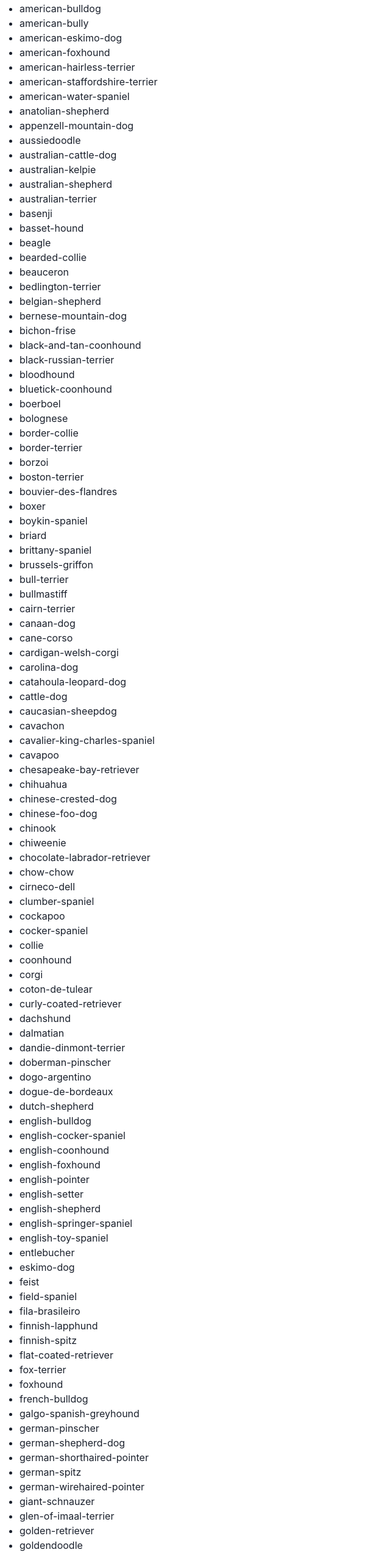
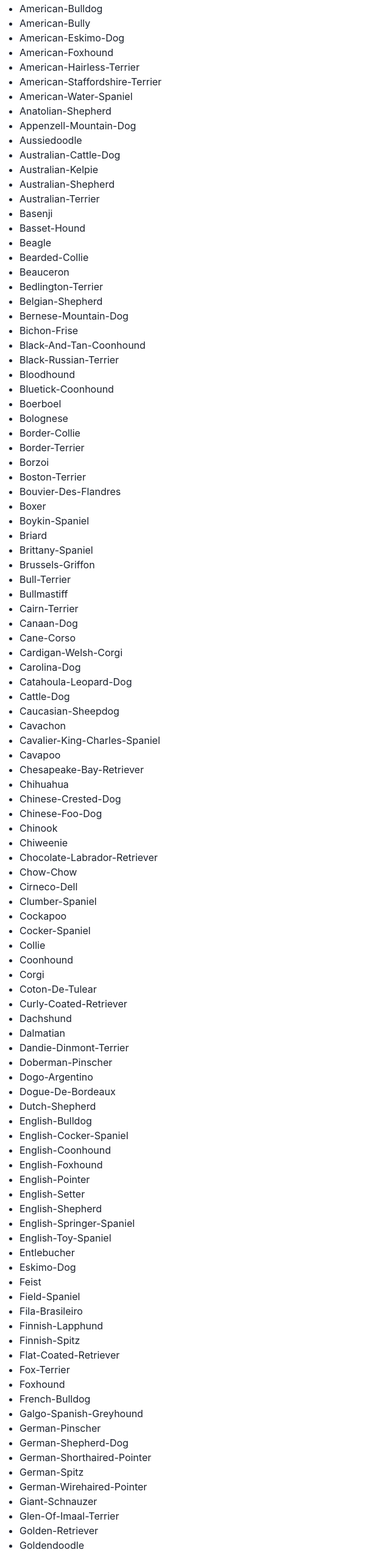
Before and after one commit to cameronoberlies/PetGPT, a React (Create React App) app in the folder client/: page /breed in a window 1280 px wide. Shown: the part 234-2784 px from the top of the page at 61% size, without its empty margins (0-640 px from the left). Built offline with nearby package versions, Linux system fonts and the light colour scheme.

Commit message:
dog breeds to render in uppercase, toLowerCase for URL

```diff
--- a/client/src/pages/Breed.jsx
+++ b/client/src/pages/Breed.jsx
@@ -3,271 +3,276 @@ import React from 'react';
 
 const Breeds = () => {
     const dogBreeds = [
-        'akbash',
-        'akita',
-        'alaskan-malamute',
-        'american-bulldog',
-        'american-bully',
-        'american-eskimo-dog',
-        'american-foxhound',
-        'american-hairless-terrier',
-        'american-staffordshire-terrier',
-        'american-water-spaniel',
-        'anatolian-shepherd',
-        'appenzell-mountain-dog',
-        'aussiedoodle',
-        'australian-cattle-dog',
-        'australian-kelpie',
-        'australian-shepherd',
-        'australian-terrier',
-        'basenji',
-        'basset-hound',
-        'beagle',
-        'bearded-collie',
-        'beauceron',
-        'bedlington-terrier',
-        'belgian-shepherd',
-        'bernese-mountain-dog',
-        'bichon-frise',
-        'black-and-tan-coonhound',
-        'black-russian-terrier',
-        'bloodhound',
-        'bluetick-coonhound',
-        'boerboel',
-        'bolognese',
-        'border-collie',
-        'border-terrier',
-        'borzoi',
-        'boston-terrier',
-        'bouvier-des-flandres',
-        'boxer',
-        'boykin-spaniel',
-        'briard',
-        'brittany-spaniel',
-        'brussels-griffon',
-        'bull-terrier',
-        'bullmastiff',
-        'cairn-terrier',
-        'canaan-dog',
-        'cane-corso',
-        'cardigan-welsh-corgi',
-        'carolina-dog',
-        'catahoula-leopard-dog',
-        'cattle-dog',
-        'caucasian-sheepdog',
-        'cavachon',
-        'cavalier-king-charles-spaniel',
-        'cavapoo',
-        'chesapeake-bay-retriever',
-        'chihuahua',
-        'chinese-crested-dog',
-        'chinese-foo-dog',
-        'chinook',
-        'chiweenie',
-        'chocolate-labrador-retriever',
-        'chow-chow',
-        'cirneco-dell',
-        'clumber-spaniel',
-        'cockapoo',
-        'cocker-spaniel',
-        'collie',
-        'coonhound',
-        'corgi',
-        'coton-de-tulear',
-        'curly-coated-retriever',
-        'dachshund',
-        'dalmatian',
-        'dandie-dinmont-terrier',
-        'doberman-pinscher',
-        'dogo-argentino',
-        'dogue-de-bordeaux',
-        'dutch-shepherd',
-        'english-bulldog',
-        'english-cocker-spaniel',
-        'english-coonhound',
-        'english-foxhound',
-        'english-pointer',
-        'english-setter',
-        'english-shepherd',
-        'english-springer-spaniel',
-        'english-toy-spaniel',
-        'entlebucher',
-        'eskimo-dog',
-        'feist',
-        'field-spaniel',
-        'fila-brasileiro',
-        'finnish-lapphund',
-        'finnish-spitz',
-        'flat-coated-retriever',
-        'fox-terrier',
-        'foxhound',
-        'french-bulldog',
-        'galgo-spanish-greyhound',
-        'german-pinscher',
-        'german-shepherd-dog',
-        'german-shorthaired-pointer',
-        'german-spitz',
-        'german-wirehaired-pointer',
-        'giant-schnauzer',
-        'glen-of-imaal-terrier',
-        'golden-retriever',
-        'goldendoodle',
-        'gordon-setter',
-        'great-dane',
-        'great-pyrenees',
-        'greater-swiss-mountain-dog',
-        'greyhound',
-        'hamiltonstovare',
-        'harrier',
-        'havanese',
-        'hound',
-        'hovawart',
-        'husky',
-        'ibizan-hound',
-        'icelandic-sheepdog',
-        'illyrian-sheepdog',
-        'irish-setter',
-        'irish-terrier',
-        'irish-water-spaniel',
-        'irish-wolfhound',
-        'italian-greyhound',
-        'jack-russell-terrier',
-        'japanese-chin',
-        'jindo',
-        'kai-dog',
-        'karelian-bear-dog',
-        'keeshond',
-        'kerry-blue-terrier',
-        'kishu',
-        'klee-kai',
-        'komondor',
-        'kuvasz',
-        'kyi-leo',
-        'labradoodle',
-        'labrador-retriever',
-        'lakeland-terrier',
-        'lancashire-heeler',
-        'leonberger',
-        'lhasa-apso',
-        'lowchen',
-        'lurcher',
-        'maltese',
-        'maltipoo',
-        'manchester-terrier',
-        'maremma-sheepdog',
-        'mastiff',
-        'mcnab',
-        'miniature-bull-terrier',
-        'miniature-dachshund',
-        'miniature-pinscher',
-        'miniature-poodle',
-        'miniature-schnauzer',
-        'mixed-breed',
-        'morkie',
-        'mountain-cur',
-        'mountain-dog',
-        'munsterlander',
-        'neapolitan-mastiff',
-        'new-guinea-singing-dog',
-        'newfoundland-dog',
-        'norfolk-terrier',
-        'norwegian-buhund',
-        'norwegian-elkhound',
-        'norwegian-lundehund',
-        'norwich-terrier',
-        'nova-scotia-duck-tolling-retriever',
-        'old-english-sheepdog',
-        'otterhound',
-        'papillon',
-        'parson-russell-terrier',
-        'patterdale-terrier',
-        'pekingese',
-        'pembroke-welsh-corgi',
-        'peruvian-inca-orchid',
-        'petit-basset-griffon-vendeen',
-        'pharaoh-hound',
-        'pit-bull-terrier',
-        'plott-hound',
-        'pointer',
-        'polish-lowland-sheepdog',
-        'pomeranian',
-        'pomsky',
-        'poodle',
-        'portuguese-podengo',
-        'portuguese-water-dog',
-        'presa-canario',
-        'pug',
-        'puggle',
-        'puli',
-        'pumi',
-        'pyrenean-shepherd',
-        'rat-terrier',
-        'redbone-coonhound',
-        'retriever',
-        'rhodesian-ridgeback',
-        'rottweiler',
-        'rough-collie',
-        'saint-bernard',
-        'saluki',
-        'samoyed',
-        'sarplaninac',
-        'schipperke',
-        'schnauzer',
-        'schnoodle',
-        'scottish-deerhound',
-        'scottish-terrier',
-        'sealyham-terrier',
-        'setter',
-        'shar-pei',
-        'sheep-dog',
-        'sheepadoodle',
-        'shepherd',
-        'shetland-sheepdog',
-        'shiba-inu',
-        'shih-poo',
-        'shih-tzu',
-        'shollie',
-        'siberian-husky',
-        'silky-terrier',
-        'skye-terrier',
-        'sloughi',
-        'smooth-collie',
-        'smooth-fox-terrier',
-        'south-russian-ovtcharka',
-        'spaniel',
-        'spanish-water-dog',
-        'spinone-italiano',
-        'spitz',
-        'staffordshire-bull-terrier',
-        'standard-poodle',
-        'standard-schnauzer',
-        'sussex-spaniel',
-        'swedish-vallhund',
-        'tennessee-treeing-brindle',
-        'terrier',
-        'thai-ridgeback',
-        'tibetan-mastiff',
-        'tibetan-spaniel',
-        'tibetan-terrier',
-        'tosa-inu',
-        'toy-fox-terrier',
-        'toy-manchester-terrier',
-        'treeing-walker-coonhound',
-        'vizsla',
-        'weimaraner',
-        'welsh-springer-spaniel',
-        'welsh-terrier',
-        'west-highland-white-terrier',
-        'wheaten-terrier',
-        'whippet',
-        'white-german-shepherd',
-        'wire-fox-terrier',
-        'wirehaired-dachshund',
-        'wirehaired-pointing-griffon',
-        'wirehaired-terrier',
-        'xoloitzcuintli',
-        'yellow-labrador-retriever',
-        'yorkshire-terrier'
+
+
+                "Akbash",
+                "Akita",
+                "Alaskan-Malamute",
+                "American-Bulldog",
+                "American-Bully",
+                "American-Eskimo-Dog",
+                "American-Foxhound",
+                "American-Hairless-Terrier",
+                "American-Staffordshire-Terrier",
+                "American-Water-Spaniel",
+                "Anatolian-Shepherd",
+                "Appenzell-Mountain-Dog",
+                "Aussiedoodle",
+                "Australian-Cattle-Dog",
+                "Australian-Kelpie",
+                "Australian-Shepherd",
+                "Australian-Terrier",
+                "Basenji",
+                "Basset-Hound",
+                "Beagle",
+                "Bearded-Collie",
+                "Beauceron",
+                "Bedlington-Terrier",
+                "Belgian-Shepherd",
+                "Bernese-Mountain-Dog",
+                "Bichon-Frise",
+                "Black-And-Tan-Coonhound",
+                "Black-Russian-Terrier",
+                "Bloodhound",
+                "Bluetick-Coonhound",
+                "Boerboel",
+                "Bolognese",
+                "Border-Collie",
+                "Border-Terrier",
+                "Borzoi",
+                "Boston-Terrier",
+                "Bouvier-Des-Flandres",
+                "Boxer",
+                "Boykin-Spaniel",
+                "Briard",
+                "Brittany-Spaniel",
+                "Brussels-Griffon",
+                "Bull-Terrier",
+                "Bullmastiff",
+                "Cairn-Terrier",
+                "Canaan-Dog",
+                "Cane-Corso",
+                "Cardigan-Welsh-Corgi",
+                "Carolina-Dog",
+                "Catahoula-Leopard-Dog",
+                "Cattle-Dog",
+                "Caucasian-Sheepdog",
+                "Cavachon",
+                "Cavalier-King-Charles-Spaniel",
+                "Cavapoo",
+                "Chesapeake-Bay-Retriever",
+                "Chihuahua",
+                "Chinese-Crested-Dog",
+                "Chinese-Foo-Dog",
+                "Chinook",
+                "Chiweenie",
+                "Chocolate-Labrador-Retriever",
+                "Chow-Chow",
+                "Cirneco-Dell",
+                "Clumber-Spaniel",
+                "Cockapoo",
+                "Cocker-Spaniel",
+                "Collie",
+                "Coonhound",
+                "Corgi",
+                "Coton-De-Tulear",
+                "Curly-Coated-Retriever",
+                "Dachshund",
+                "Dalmatian",
+                "Dandie-Dinmont-Terrier",
+                "Doberman-Pinscher",
+                "Dogo-Argentino",
+                "Dogue-De-Bordeaux",
+                "Dutch-Shepherd",
+                "English-Bulldog",
+                "English-Cocker-Spaniel",
+                "English-Coonhound",
+                "English-Foxhound",
+                "English-Pointer",
+                "English-Setter",
+                "English-Shepherd",
+                "English-Springer-Spaniel",
+                "English-Toy-Spaniel",
+                "Entlebucher",
+                "Eskimo-Dog",
+                "Feist",
+                "Field-Spaniel",
+                "Fila-Brasileiro",
+                "Finnish-Lapphund",
+                "Finnish-Spitz",
+                "Flat-Coated-Retriever",
+                "Fox-Terrier",
+                "Foxhound",
+                "French-Bulldog",
+                "Galgo-Spanish-Greyhound",
+                "German-Pinscher",
+                "German-Shepherd-Dog",
+                "German-Shorthaired-Pointer",
+                "German-Spitz",
+                "German-Wirehaired-Pointer",
+                "Giant-Schnauzer",
+                "Glen-Of-Imaal-Terrier",
+                "Golden-Retriever",
+                "Goldendoodle",
+                "Gordon-Setter",
+                "Great-Dane",
+                "Great-Pyrenees",
+                "Greater-Swiss-Mountain-Dog",
+                "Greyhound",
+                "Hamiltonstovare",
+                "Harrier",
+                "Havanese",
+                "Hound",
+                "Hovawart",
+                "Husky",
+                "Ibizan-Hound",
+                "Icelandic-Sheepdog",
+                "Illyrian-Sheepdog",
+                "Irish-Setter",
+                "Irish-Terrier",
+                "Irish-Water-Spaniel",
+                "Irish-Wolfhound",
+                "Italian-Greyhound",
+                "Jack-Russell-Terrier",
+                "Japanese-Chin",
+                "Jindo",
+                "Kai-Dog",
+                "Karelian-Bear-Dog",
+                "Keeshond",
+                "Kerry-Blue-Terrier",
+                "Kishu",
+                "Klee-Kai",
+                "Komondor",
+                "Kuvasz",
+                "Kyi-Leo",
+                "Labradoodle",
+                "Labrador-Retriever",
+                "Lakeland-Terrier",
+                "Lancashire-Heeler",
+                "Leonberger",
+                "Lhasa-Apso",
+                "Lowchen",
+                "Lurcher",
+                "Maltese",
+                "Maltipoo",
+                "Manchester-Terrier",
+                "Maremma-Sheepdog",
+                "Mastiff",
+                "McNab",
+                "Miniature-Bull-Terrier",
+                "Miniature-Dachshund",
+                "Miniature-Pinscher",
+                "Miniature-Poodle",
+                "Miniature-Schnauzer",
+                "Mixed-Breed",
+                "Morkie",
+                "Mountain-Cur",
+                "Mountain-Dog",
+                "Munsterlander",
+                "Neapolitan-Mastiff",
+                "New-Guinea-Singing-Dog",
+                "Newfoundland-Dog",
+                "Norfolk-Terrier",
+                "Norwegian-Buhund",
+                "Norwegian-Elkhound",
+                "Norwegian-Lundehund",
+                "Norwich-Terrier",
+                "Nova-Scotia-Duck-Tolling-Retriever",
+                "Old-English-Sheepdog",
+                "Otterhound",
+                "Papillon",
+                "Parson-Russell-Terrier",
+                "Patterdale-Terrier",
+                "Pekingese",
+                "Pembroke-Welsh-Corgi",
+                "Peruvian-Inca-Orchid",
+                "Petit-Basset-Griffon-Vendeen",
+                "Pharaoh-Hound",
+                "Pit-Bull-Terrier",
+                "Plott-Hound",
+                "Pointer",
+                "Polish-Lowland-Sheepdog",
+                "Pomeranian",
+                "Pomsky",
+                "Poodle",
+                "Portuguese-Podengo",
+                "Portuguese-Water-Dog",
+                "Presa-Canario",
+    "Pug",
+    "Puggle",
+    "Puli",
+    "Pumi",
+    "Pyrenean-Shepherd",
+    "Rat-Terrier",
+    "Redbone-Coonhound",
+    "Retriever",
+    "Rhodesian-Ridgeback",
+    "Rottweiler",
+    "Rough-Collie",
+    "Saint-Bernard",
+    "Saluki",
+    "Samoyed",
+    "Sarplaninac",
+    "Schipperke",
+    "Schnauzer",
+    "Schnoodle",
+    "Scottish-Deerhound",
+    "Scottish-Terrier",
+    "Sealyham-Terrier",
+    "Setter",
+    "Shar-Pei",
+    "Sheep-Dog",
+    "Sheepadoodle",
+    "Shepherd",
+    "Shetland-Sheepdog",
+    "Shiba-Inu",
+    "Shih-Poo",
+    "Shih-Tzu",
+    "Shollie",
+    "Siberian-Husky",
+    "Silky-Terrier",
+    "Skye-Terrier",
+    "Sloughi",
+    "Smooth-Collie",
+    "Smooth-Fox-Terrier",
+    "South-Russian-Ovtcharka",
+    "Spaniel",
+    "Spanish-Water-Dog",
+    "Spinone-Italiano",
+    "Spitz",
+    "Staffordshire-Bull-Terrier",
+    "Standard-Poodle",
+    "Standard-Schnauzer",
+    "Sussex-Spaniel",
+    "Swedish-Vallhund",
+    "Tennessee-Treeing-Brindle",
+    "Terrier",
+    "Thai-Ridgeback",
+    "Tibetan-Mastiff",
+    "Tibetan-Spaniel",
+    "Tibetan-Terrier",
+    "Tosa-Inu",
+    "Toy-Fox-Terrier",
+    "Toy-Manchester-Terrier",
+    "Treeing-Walker-Coonhound",
+    "Vizsla",
+    "Weimaraner",
+    "Welsh-Springer-Spaniel",
+    "Welsh-Terrier",
+    "West-Highland-White-Terrier",
+    "Wheaten-Terrier",
+    "Whippet",
+    "White-German-Shepherd",
+    "Wire-Fox-Terrier",
+    "Wirehaired-Dachshund",
+    "Wirehaired-Pointing-Griffon",
+    "Wirehaired-Terrier",
+    "Xoloitzcuintli",
+    "Yellow-Labrador-Retriever",
+    "Yorkshire-Terrier"
+
+
+
     ];
 
     return (
@@ -276,9 +281,10 @@ const Breeds = () => {
             <p>Click for description</p>
             <ul>
                 {dogBreeds.map((breed) => {
+                    const formattedBreed = typeof breed === 'string' ? breed.toLowerCase().replace(/ /g, '-') : breed;
                     return (
-                    <li key={breed.id}>
-                        <a href={`https://www.petfinder.com/dogs-and-puppies/breeds/${breed}`} target="petfinder" rel="link to petfinder">
+                    <li key={formattedBreed}>
+                        <a href={`https://www.petfinder.com/dogs-and-puppies/breeds/${formattedBreed}`} target="petfinder" rel="link to petfinder">
                             {breed}
 
                         </a>
```
